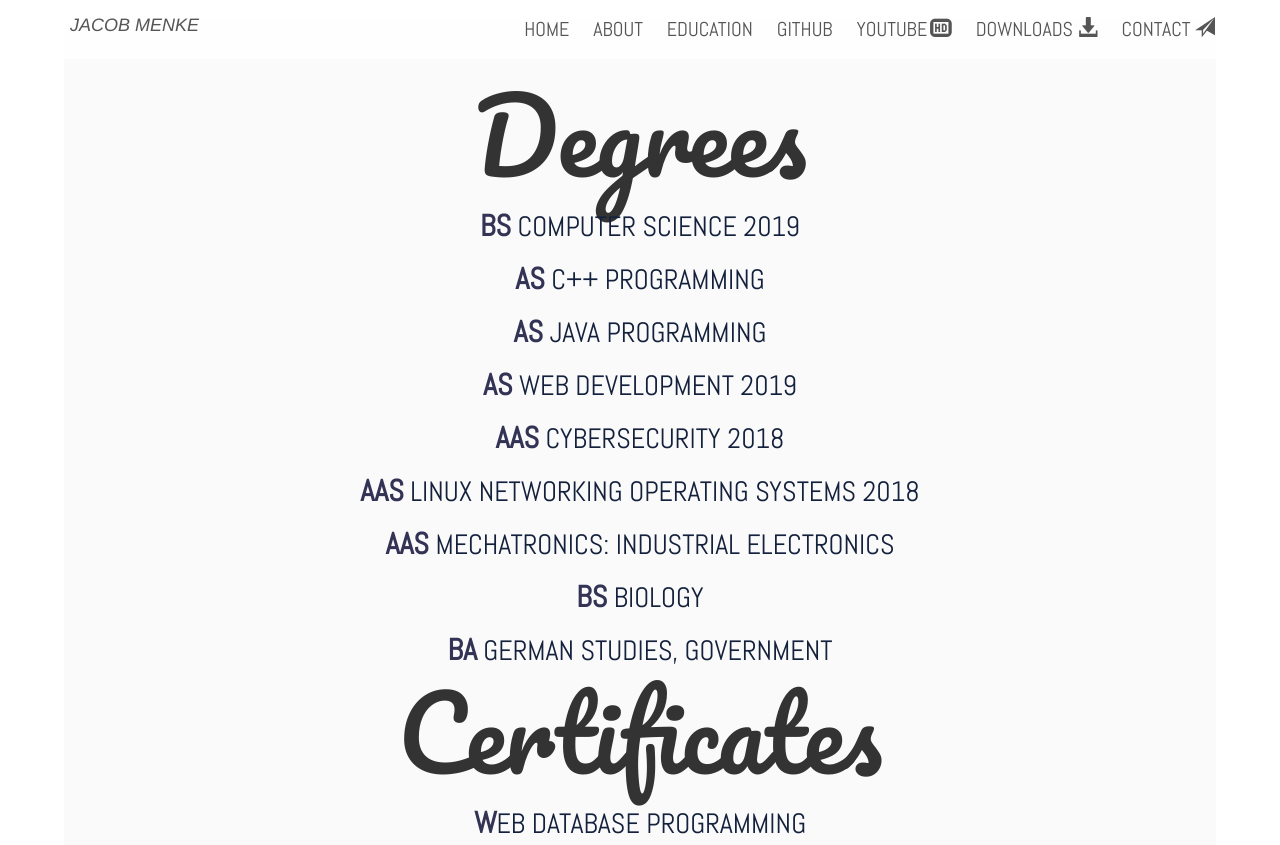
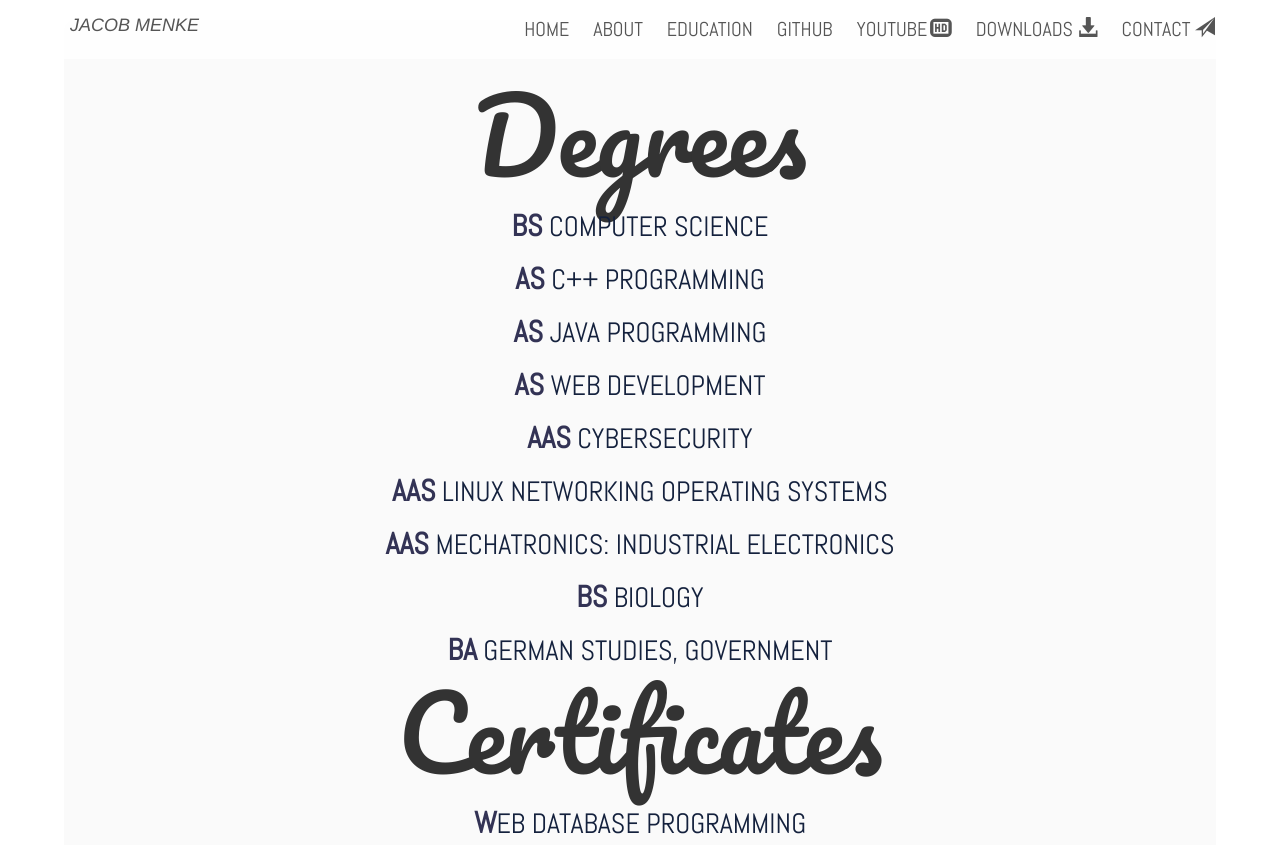
Before and after one commit to MenkeTechnologies/MenkeTechnologies.github.io, a plain HTML site: page educ.html in a window 1280 px wide. Shown: the top 845 px of the page. Drawn offline with nearby package versions, Linux system fonts and the light colour scheme.

Commit message:
remove years

```diff
--- a/educ.html
+++ b/educ.html
@@ -61,12 +61,12 @@
 
 <div class="products" >
     <h5>Degrees</h5>
-    <h3><span class="first">BS</span> Computer Science 2019</h3>
+    <h3><span class="first">BS</span> Computer Science</h3>
     <h3><span class="first">AS</span> C++ Programming</h3>
     <h3><span class="first">AS</span> Java Programming</h3>
-    <h3><span class="first">AS</span> Web Development 2019</h3>
-    <h3><span class="first">AAS</span> Cybersecurity 2018</h3>
-    <h3><span class="first">AAS</span> Linux Networking Operating Systems 2018</h3>
+    <h3><span class="first">AS</span> Web Development</h3>
+    <h3><span class="first">AAS</span> Cybersecurity</h3>
+    <h3><span class="first">AAS</span> Linux Networking Operating Systems</h3>
     <h3><span class="first">AAS</span> Mechatronics: Industrial Electronics</h3>
     <h3><span class="first">BS</span>  Biology</h3>
     <h3><span class="first">BA</span>  German Studies, Government</h3>
```
